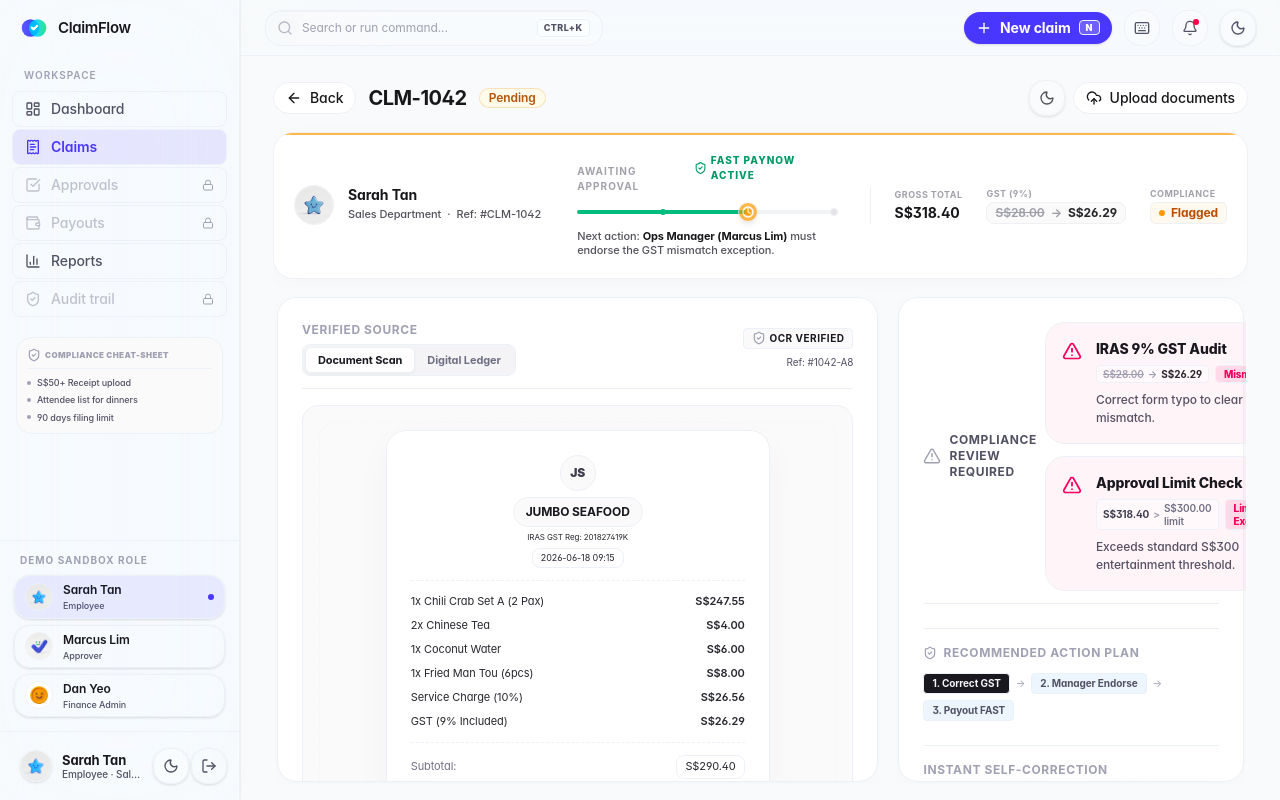
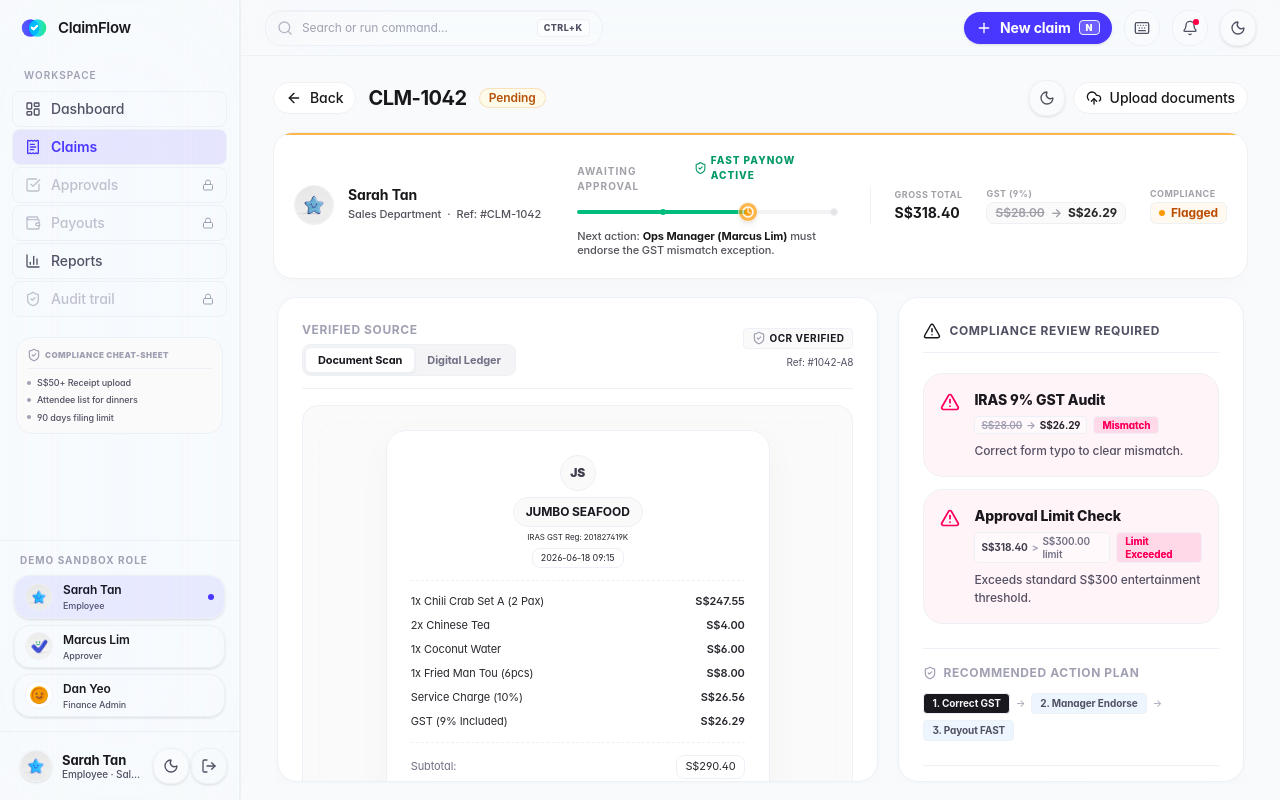
Before and after one commit to thiozhaosheng/ClaimFlow, a Next.js app in the folder web/: page /claims/CLM-1042 in a window 1280 px wide. Built offline with nearby package versions, Linux system fonts and the light colour scheme.

Commit message:
fix(web): correct HTML nesting bug in sidebar warning cards container

```diff
--- a/web/src/app/(app)/claims/[id]/page.tsx
+++ b/web/src/app/(app)/claims/[id]/page.tsx
@@ -572,12 +572,13 @@ export default function ClaimDetailPage({
     return (
       <Card className="border border-border/80 p-6 flex flex-col gap-6 bg-card h-full justify-between rounded-2xl shadow-[0_4px_24px_rgba(0,0,0,0.02)] dark:shadow-[0_4px_24px_rgba(0,0,0,0.16)] transition-all duration-300 select-none">
         <div className="flex flex-col gap-5">
-          <div className="flex items-center gap-2 border-b border-border pb-3 shrink-0">
-            <AlertTriangle className="h-4.5 w-4.5 text-zinc-400 dark:text-zinc-500 shrink-0" />
+          <div className="flex items-center gap-2 border-b border-border pb-3 shrink-0 w-full">
+            <AlertTriangle className="h-4.5 w-4.5 text-zinc-450 dark:text-zinc-550 shrink-0" />
             <h4 className="text-xs font-bold uppercase tracking-wider text-fg-secondary">
               Compliance Review Required
             </h4>
-             <div className="flex flex-col gap-3">
+          </div>
+          <div className="flex flex-col gap-3">
             {flaggedChecks.map((check) => {
               const shortMsg =
                 check.id === "receipt" ? "Tax invoice attachment required above S$50." :
@@ -641,7 +642,6 @@ export default function ClaimDetailPage({
                 </div>
               );
             })}
-          </div>
           </div>
         </div>
 
```
